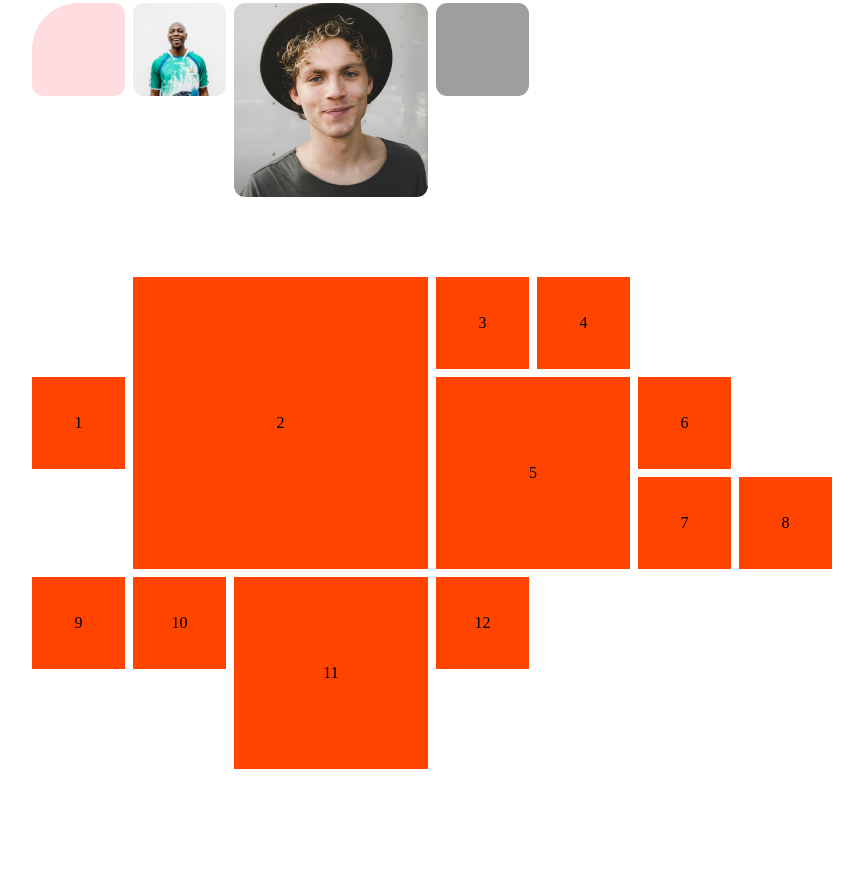
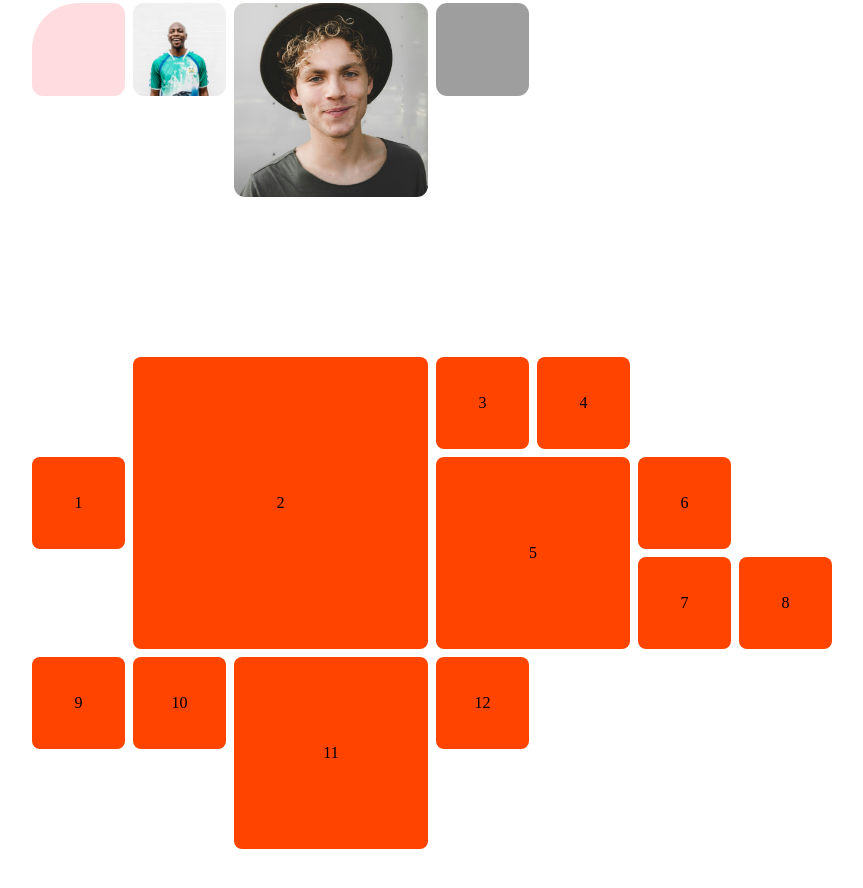
Before and after one commit to farzinkhamushi/decorated-in-grid, a plain HTML site: page index.html in a window 1280 px wide. Shown: the part 380-1268 px from the top of the page, without its empty margins (208-1071 px from the left). Before the commit the page ends 1229 px from the top, so only its background shows below. Drawn offline with Linux system fonts and the light colour scheme; grey boxes are pictures that could not be loaded.

Commit message:
Update style.css

```diff
--- a/style.css
+++ b/style.css
@@ -22,7 +22,7 @@
 .grid-container{
     width: 100%;
     margin-top: 10vh;
-    margin-bottom: 10vh;
+    margin-bottom: 20vh;
     overflow-x: hidden;
     display: grid;
     gap: 0.5rem;
@@ -119,8 +119,8 @@ img:hover{
 .grid-container-2end{
     width: 100%;
     overflow-x: hidden;
-    margin-top: 10vh;
-    margin-bottom: 10vh;
+    margin-top: 20vh;
+    margin-bottom: 20vh;
     display: grid;
     gap: 0.5rem;
     grid-template-rows: repeat(5, 1fr);
@@ -140,6 +140,7 @@ img:hover{
     display: flex;
     justify-content: center;
     align-items: center;
+    border-radius: 0.5rem;
 }
 
 .grid-container-2end :nth-child(1){
```
